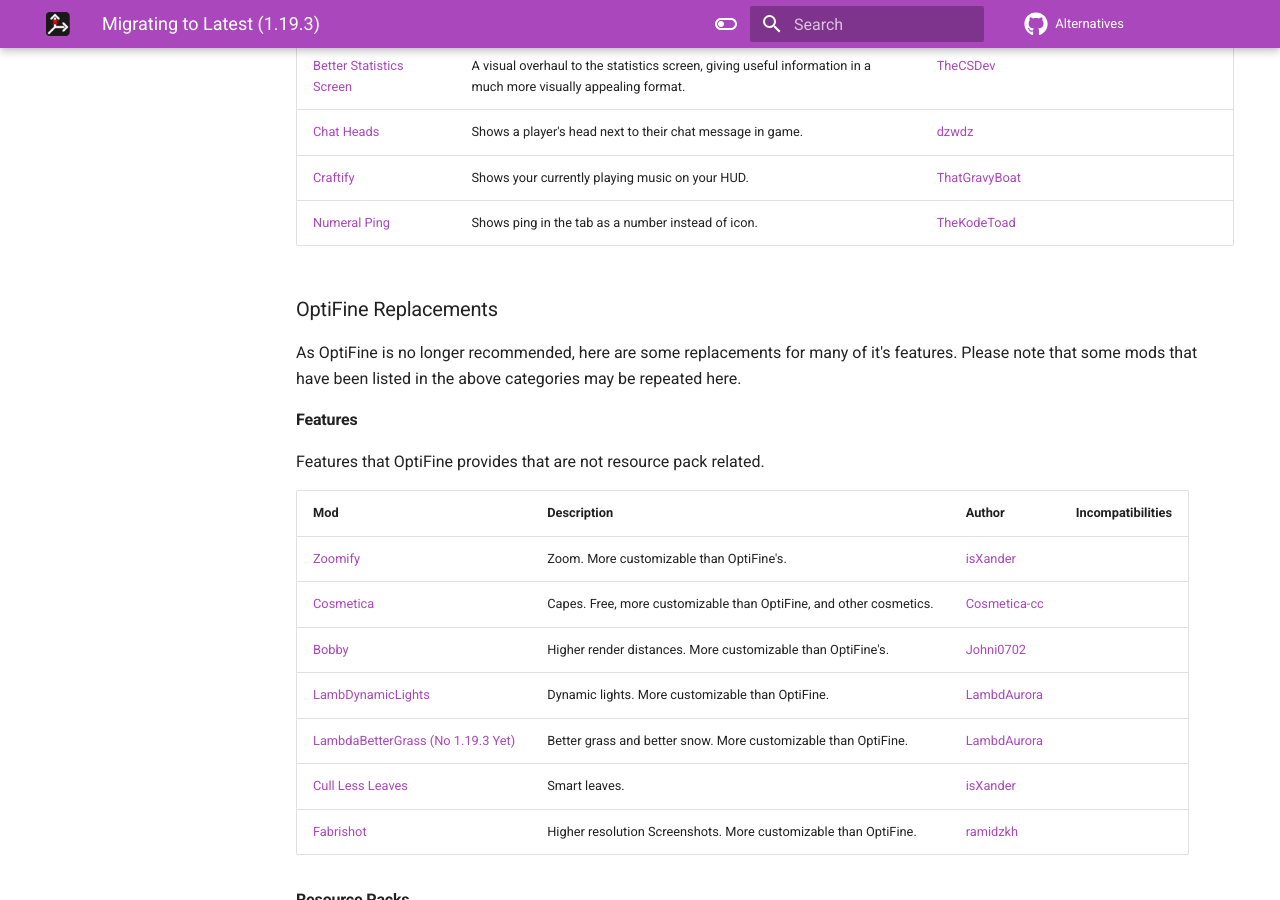
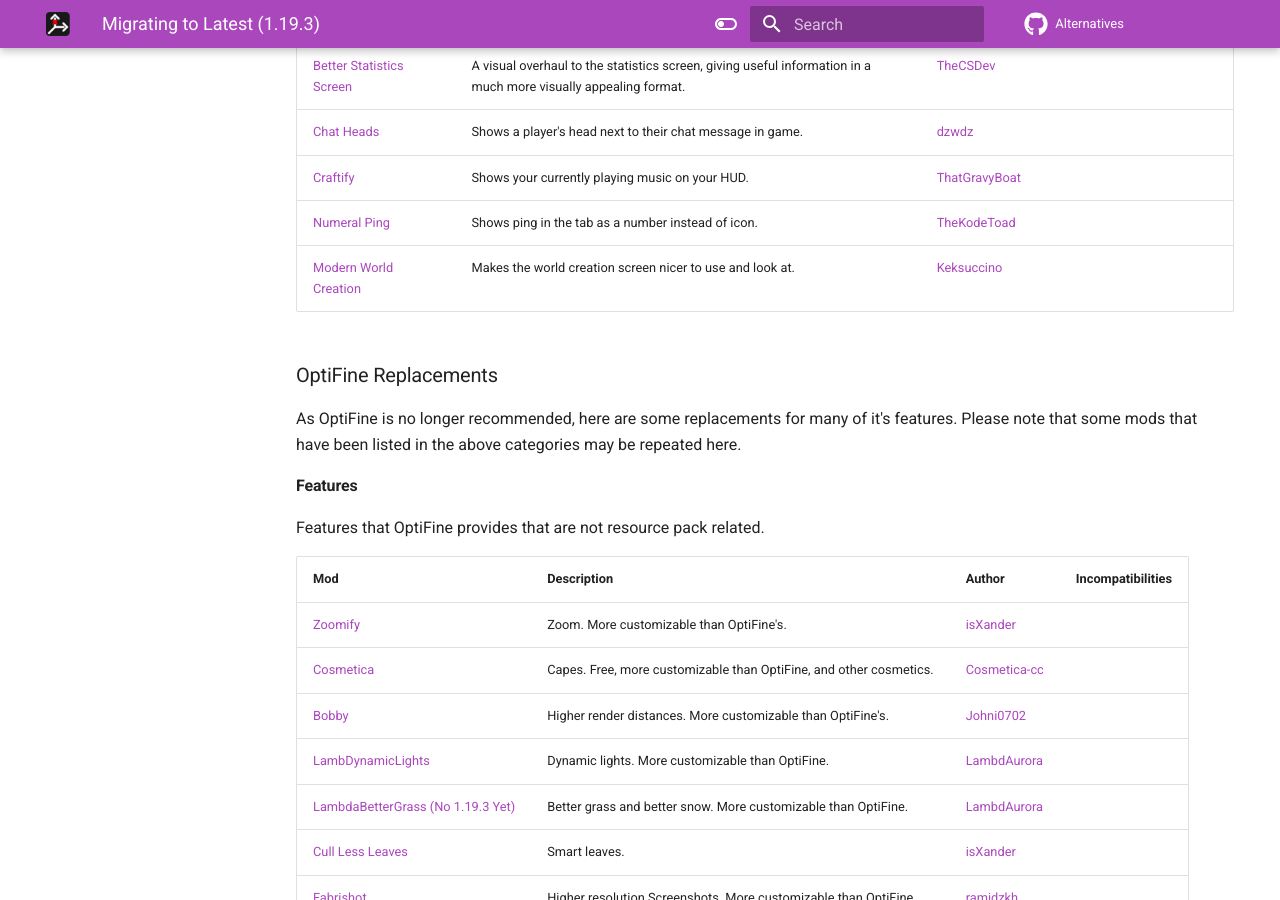
Before and after one commit to MicrocontrollersDev/Alternatives, an MkDocs documentation site: the page built from docs/latest/migrating.md, in a window 1280 px wide and 900 px high, scrolled down 6841 px. Built offline with MkDocs 1.6.1 and Material for MkDocs 9.7.7, drawn with Linux system fonts in a browser that asks for light colours; comment, search, counter and statistics services are not loaded.

Commit message:
add modern world creation

```diff
--- a/docs/latest/migrating.md
+++ b/docs/latest/migrating.md
@@ -203,6 +203,7 @@
 | [Chat Heads](https://modrinth.com/mod/chat-heads) | Shows a player's head next to their chat message in game. | [dzwdz](https://github.com/dzwdz) |
 | [Craftify](https://modrinth.com/mod/craftify) | Shows your currently playing music on your HUD. | [ThatGravyBoat](https://github.com/ThatGravyBoat) |
 | [Numeral Ping](https://modrinth.com/mod/numeral-ping) | Shows ping in the tab as a number instead of icon. | [TheKodeToad](https://github.com/TheKodeToad) |
+| [Modern World Creation](https://modrinth.com/mod/modern-world-creation) | Makes the world creation screen nicer to use and look at. | [Keksuccino](https://github.com/Keksuccino) |
 
 ### OptiFine Replacements
 
```
